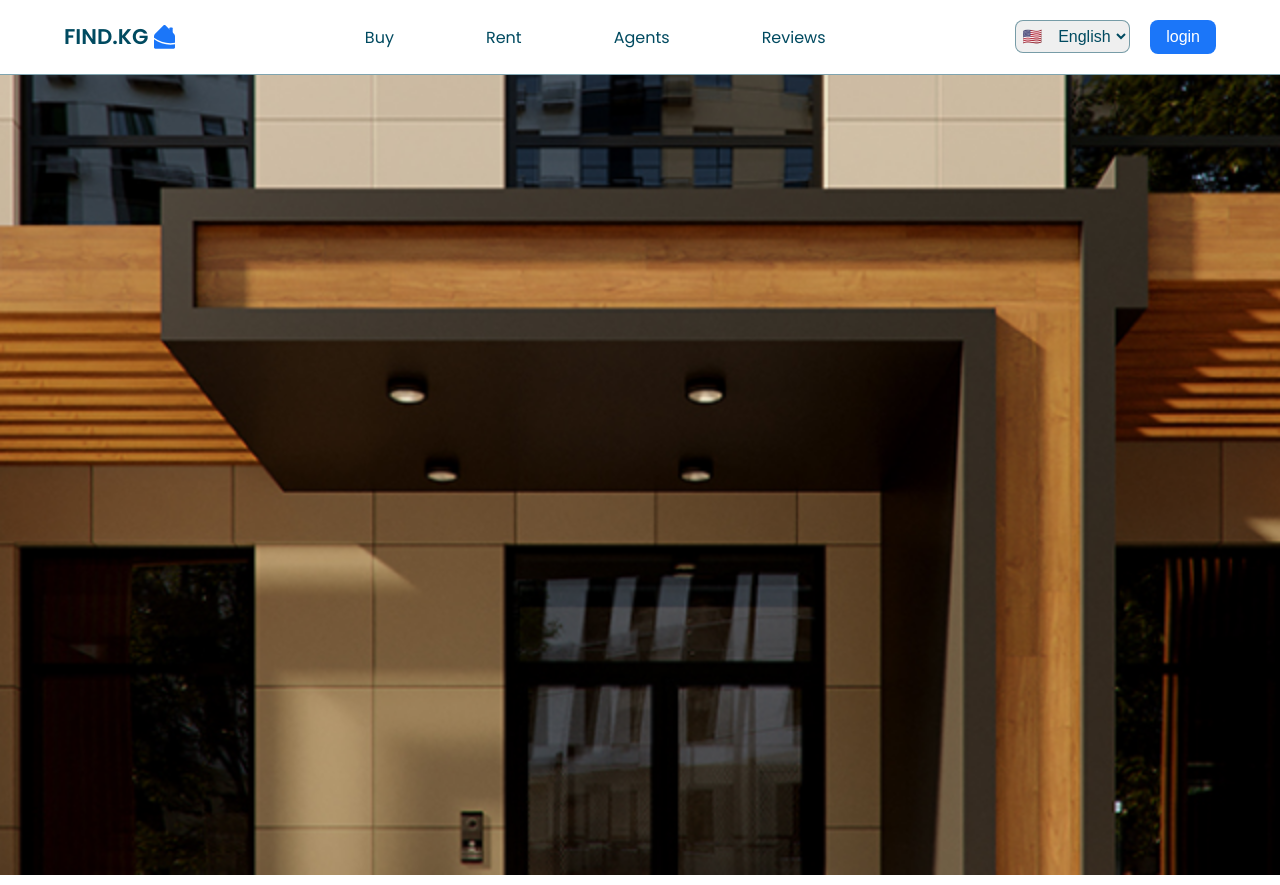
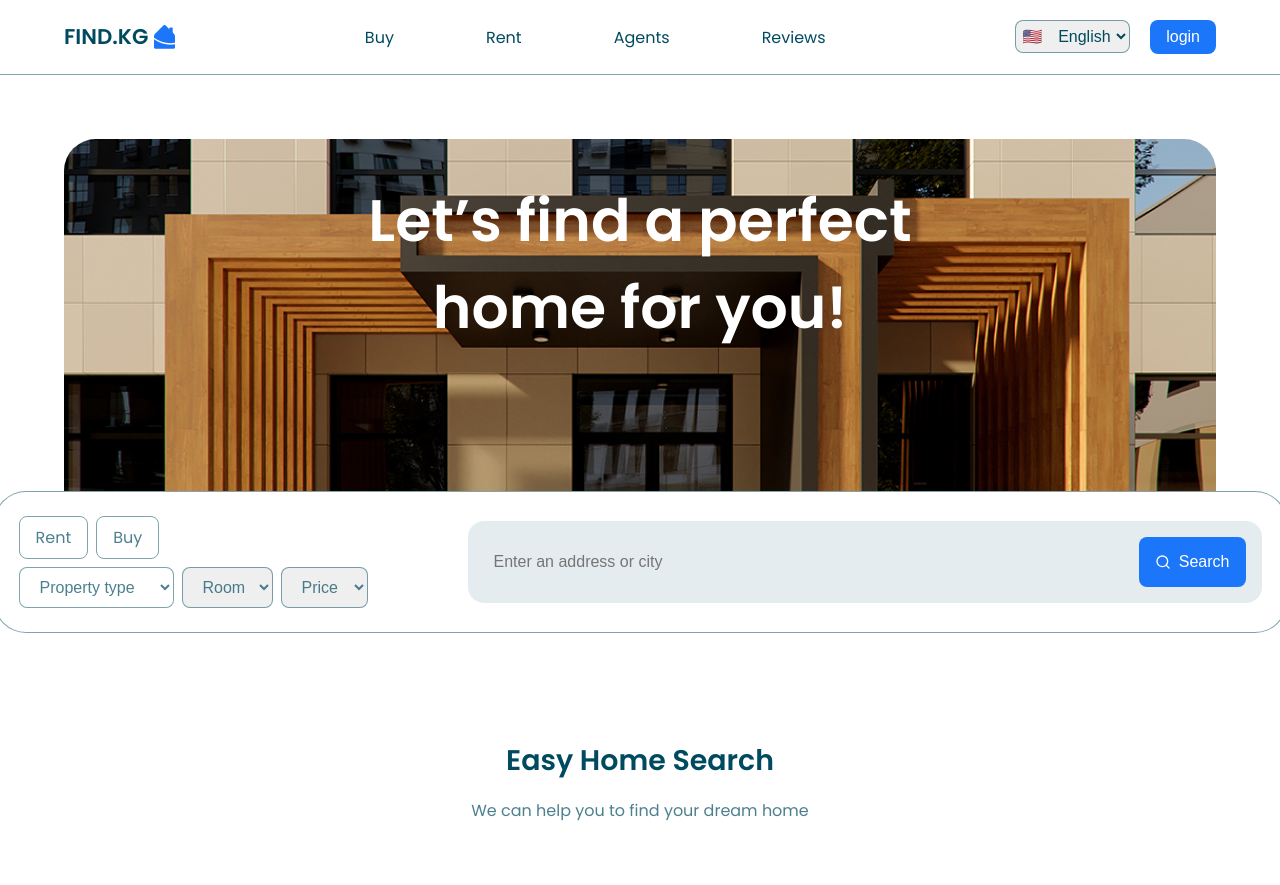
Before and after one commit to Seitkanov2004/izde_kg, a React (Create React App) app: page /home in a window 1280 px wide. Shown: the top 885 px of the page. Built offline with nearby package versions, Linux system fonts and the light colour scheme.

Commit message:
with master

```diff
--- a/src/Pages/Home/Hero/Hero.tsx
+++ b/src/Pages/Home/Hero/Hero.tsx
@@ -1,16 +1,49 @@
 import React from 'react';
-import './hero.scss'
-// @ts-ignore
-import bg from "../../../img/Image.png"
+import './hero.scss';
+import {FiSearch} from 'react-icons/fi'
 
 const Hero = () => {
     return (
-        <div id='Hero' style={{
-            background: `url("${bg}")no-repeat center/cover`
-        }}>
+        <div id='Hero'>
             <div className="container">
                 <div className="Hero">
-
+                    <h1>Let’s find a perfect <br/> home for you!</h1>
+                    <div className="Hero--block">
+                        <div className="Hero--block__filter">
+                            <div className="Hero--block__filter--rentOrBuy">
+                                <div className="rent">Rent</div>
+                                <div className="buy">Buy</div>
+                            </div>
+                            <div className="Hero--block__filter--options">
+                                <select name="" id="" className='type'>
+                                    <option value="">Property type</option>
+                                    <option value="">Apartment</option>
+                                    <option value="">Villa</option>
+                                    <option value="">Townhouse</option>
+                                    <option value="">Renthouse</option>
+                                    <option value="">Whole Building</option>
+                                </select>
+                                <select name="" id="" className='room'>
+                                    <option value="">Room</option>
+                                    <option value="">1</option>
+                                    <option value="">2</option>
+                                    <option value="">3</option>
+                                    <option value="">4</option>
+                                    <option value="">5</option>
+                                    <option value="">5+</option>
+                                </select>
+                                <select name="" id="" className='price'>
+                                    <option value="">Price</option>
+                                    <option value="">| Min</option>
+                                    <option value="">| Max</option>
+                                </select>
+                            </div>
+                        </div>
+                        <div className="Hero--block__field">
+                            <input type="text" className='search' name='' placeholder="Enter an address or city "/>
+                            <button className='btnSearch'><FiSearch/>Search</button>
+                        </div>
+                    </div>
                 </div>
             </div>
 
--- a/src/Pages/Home/Hero/hero.scss
+++ b/src/Pages/Home/Hero/hero.scss
@@ -1,3 +1,138 @@
 #Hero {
-  min-height: 100vh;
+ .Hero {
+   background: url("./../../../img/Image.png")no-repeat center/cover;
+   height: 400px;
+   border-radius: 32px;
+   margin: 64px 0 0 0;
+   display: flex;
+   align-items: center;
+   flex-direction: column;
+   h1 {
+     color: var(--color-bg, #FFF);
+     text-align: center;
+     font-size: 58.5px;
+     font-weight: 600;
+     padding-top: 38px;
+     padding-bottom: 140px;
+   }
+   &--block {
+     display: flex;
+     width: 1243px;
+     padding: 24px;
+     justify-content: space-between;
+     align-items: center;
+     gap: 24px;
+     border-radius: 32px;
+     border: 1px solid rgba(0, 74, 96, 0.50);
+     background: #FFF;
+     &__filter {
+       &--rentOrBuy {
+         display: flex;
+         gap: 8px;
+         margin-bottom: 8px;
+         .rent {
+           display: flex;
+           padding: 8px 16px;
+           align-items: flex-start;
+           gap: 8px;
+           border-radius: 8px;
+           border: 1px solid rgba(0, 74, 96, 0.50);
+           cursor: pointer;
+           color: rgba(0, 74, 96, 0.70);
+         }
+         .buy {
+           display: flex;
+           padding: 8px 16px;
+           align-items: flex-start;
+           gap: 8px;
+           border-radius: 8px;
+           border: 1px solid rgba(0, 74, 96, 0.50);
+           cursor: pointer;
+           color: rgba(0, 74, 96, 0.70);
+         }
+       }
+       &--options {
+         display: flex;
+         gap: 8px;
+         .type {
+           display: flex;
+           flex-direction: column;
+           align-items: flex-start;
+           border-radius: 8px;
+           border: 1px solid rgba(0, 74, 96, 0.50);
+           color: rgba(0, 74, 96, 0.70);
+           font-size: 16px;
+           font-weight: 400;
+           padding: 10px 10px 10px 16px;
+           background: #FFF;
+           outline: none;
+           cursor: pointer;
+         }
+         .room {
+           display: flex;
+           padding:  10px 10px 10px 16px;
+           align-items: flex-start;
+           gap: 8px;
+           align-self: stretch;
+           border: 1px solid rgba(0, 74, 96, 0.50);
+           color: rgba(0, 74, 96, 0.70);
+           font-size: 16px;
+           font-weight: 400;
+           border-radius: 8px;
+           outline: none;
+           cursor: pointer;
+         }
+         .price {
+           display: flex;
+           padding:  10px 10px 10px 16px;
+           align-items: flex-start;
+           gap: 8px;
+           align-self: stretch;
+           border: 1px solid rgba(0, 74, 96, 0.50);
+           color: rgba(0, 74, 96, 0.70);
+           font-size: 16px;
+           font-weight: 400;
+           border-radius: 8px;
+           //border: none;
+           outline: none;
+           cursor: pointer;
+         }
+       }
+     }
+     &__field {
+       cursor: pointer;
+       display: flex;
+       width: 762px;
+       padding: 16px;
+       justify-content: space-between;
+       align-items: center;
+       border-radius: 16px;
+       background: rgba(0, 74, 96, 0.10);
+
+        .search {
+          border: none;
+          outline: none;
+          color: rgba(0, 74, 96, 0.50);
+          font-size: 16px;
+          font-weight: 400;
+          background: none;
+          margin-left: 10px;
+        }
+       .btnSearch {
+         display: flex;
+         padding: 16px;
+         align-items: center;
+         gap: 8px;
+         border-radius: 8px;
+         background: #1B76F9;
+         border: none;
+         color: #FFF;
+         font-size: 16px;
+         font-style: normal;
+         font-weight: 500;
+         cursor: pointer;
+       }
+     }
+   }
+ }
 }
--- a/src/Pages/Home/Home.tsx
+++ b/src/Pages/Home/Home.tsx
@@ -1,11 +1,12 @@
 import React from 'react';
 import Hero from "./Hero/Hero";
-
+import HomeSearch from "./HomeSearch/HomeSearch";
 
 const Home = () => {
     return (
         <>
             <Hero/>
+            <HomeSearch/>
         </>
     );
 };
--- /dev/null
+++ b/src/Pages/Home/HomeSearch/HomeSearch.scss
@@ -0,0 +1,61 @@
+#homeSearch{
+  padding: 200px 0 120px 0;
+  .homeSearch {
+    .text {
+      color: var(--color-text, #004A60);
+      font-size: 28.43px;
+      font-weight: 600;
+      text-align: center;
+      margin-bottom: 16px;
+    }
+    .title {
+      color: rgba(0, 74, 96, 0.70);
+      font-size: 16px;
+      font-weight: 400;
+      text-align: center;
+    }
+    &--cards {
+      display: flex;
+      justify-content: space-around;
+      align-items: center;
+      margin-top: 64px;
+      .card {
+        display: flex;
+        width: 416px;
+        height: 368px;
+        flex-direction: column;
+        align-items: flex-start;
+        gap: 24px;
+        border-radius: 32px;
+        border: 1px solid rgba(0, 74, 96, 0.50);
+        .SuperAgents {
+          display: flex;
+          padding: 4px 4px;
+          align-items: center;
+          justify-content: center;
+          gap: 1px;
+          border-radius: 16px;
+          background: var(--color-main, #1B76F9);
+          color: var(--color-bg, #FFF);
+          .super{
+            color: var(--color-bg, #FFF);
+            font-size: 12.8px;
+            font-weight: 400;
+          }
+        }
+        h1 {
+          color: var(--color-text, #004A60);
+          font-size: 21.33px;
+          font-weight: 500;
+          padding: 0 25px;
+        }
+        p{
+          color: rgba(0, 74, 96, 0.70);
+          font-size: 16px;
+          font-weight: 400;
+          padding: 0 25px;
+        }
+      }
+    }
+  }
+}
--- /dev/null
+++ b/src/Pages/Home/HomeSearch/HomeSearch.tsx
@@ -0,0 +1,34 @@
+import React from 'react';
+import "./HomeSearch.scss";
+import {RiMedalFill} from 'react-icons/ri'
+import {RiCheckboxCircleFill} from 'react-icons/ri'
+// import cardOne from './../../../img/Rectangle 3.png'
+
+const HomeSearch = () => {
+    return (
+        <div id="homeSearch">
+            <div className="container">
+                <div className="homeSearch">
+                    <h1 className='text'>Easy Home Search</h1>
+                    <p className='title'>We can help you to find your dream home</p>
+                    <div className="homeSearch--cards">
+                        <div className="card">
+                            <div className="SuperAgents">
+                                <RiMedalFill/>
+                                <p className='super'>SUPERAGENTS</p>
+                            </div>
+                            <h1>Find your SuperAgent</h1>
+                            <p>The most responsive agents with up-to-date and improved accuracy on the properties you are searching for.</p>
+                        </div>
+                        <div className="card">
+                            <h1>Verified  listings</h1>
+                            <p>Explore property listing that have passed our verification process</p>
+                        </div>
+                    </div>
+                </div>
+            </div>
+        </div>
+    );
+};
+
+export default HomeSearch;
```
Also changed, not shown: src/img/Rectangle 3 (1).png (added), src/img/Rectangle 3.png (added).
